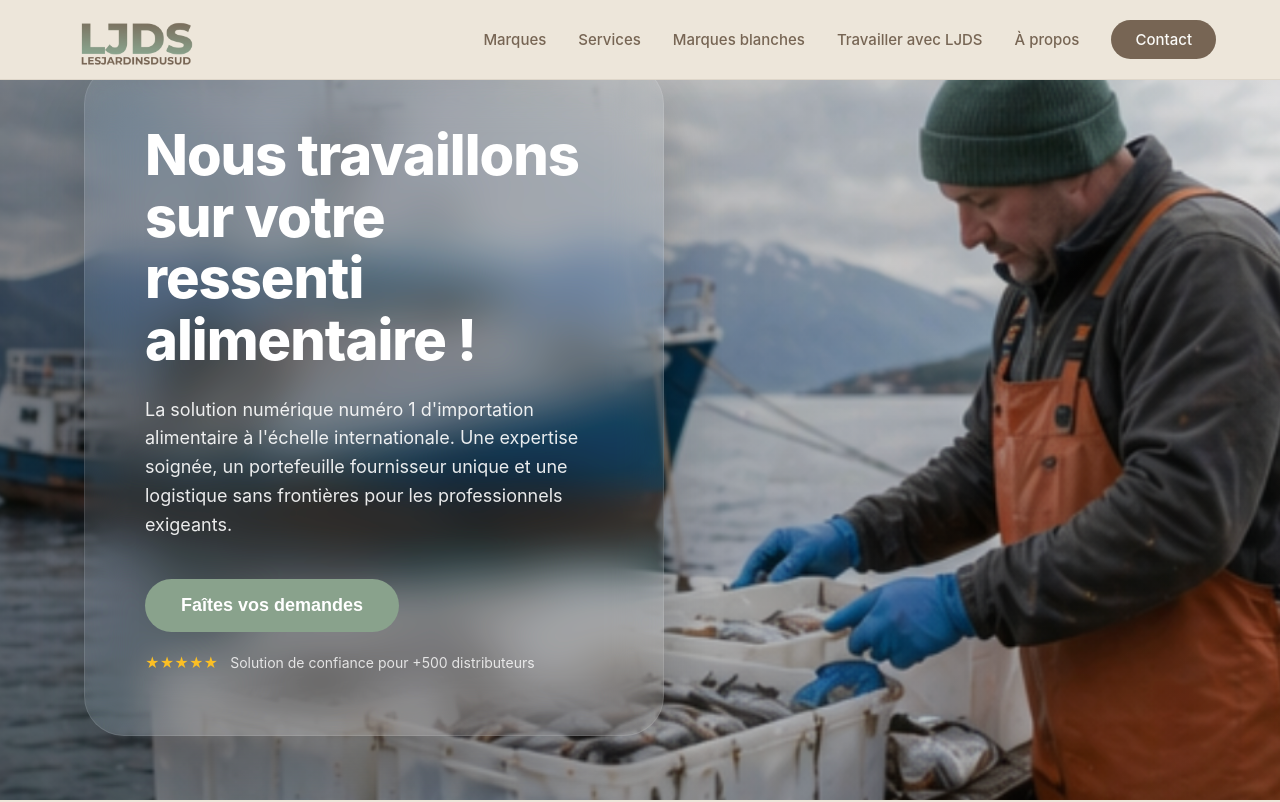
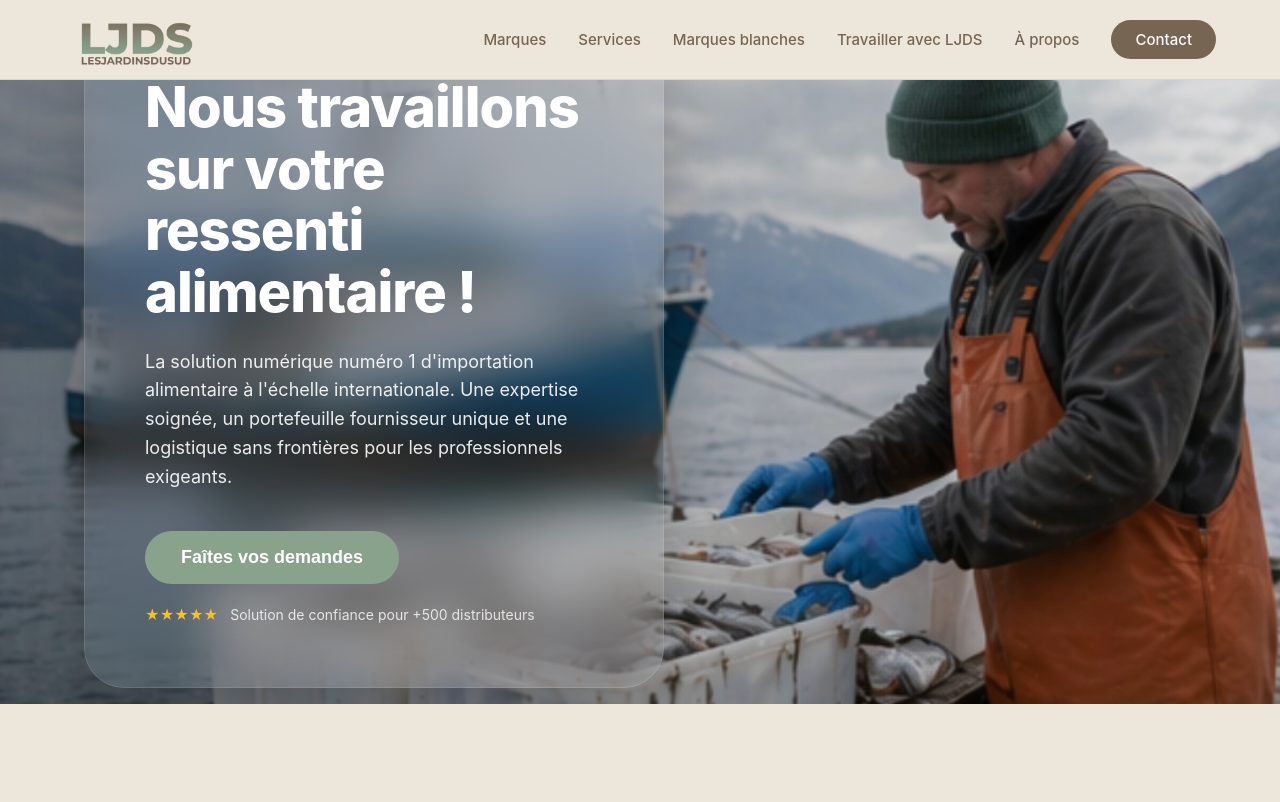
Before and after one commit to robinmasini/LJDS, a React (Vite) app: page / in a window 1280 px wide. Shown: the top 802 px of the page. Built offline with nearby package versions, Linux system fonts and the light colour scheme.

Commit message:
Adjust Hero height to show upcoming content

```diff
--- a/src/components/Hero.css
+++ b/src/components/Hero.css
@@ -1,6 +1,6 @@
 .hero {
     position: relative;
-    height: 100vh;
+    height: 88vh;
     width: 100%;
     display: flex;
     align-items: center;
```
